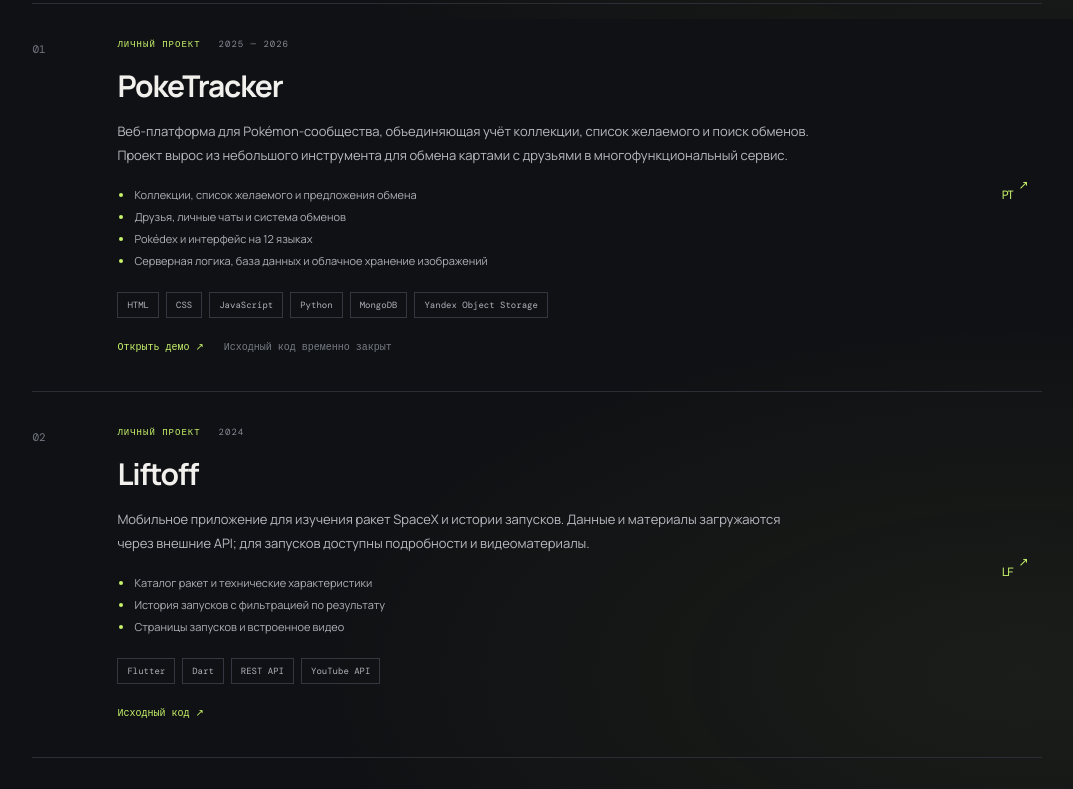
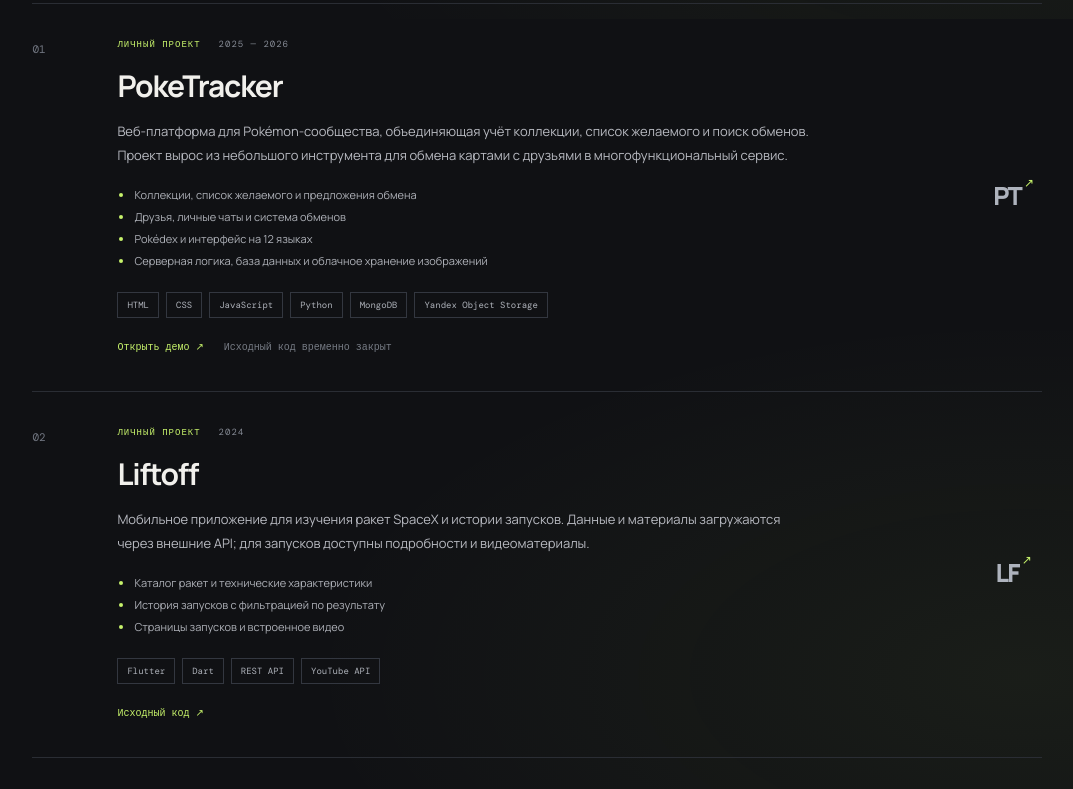
Before and after one commit to YuKanNaKirikabu/YuKanNaKirikabu, a plain HTML site: page index.html in a window 1280 px wide. Shown: the part 1581-2370 px from the top of the page, without its empty margins (103-1176 px from the left). Drawn offline with nearby package versions, Linux system fonts and the light colour scheme.

Commit message:
Refine clickable project monogram styling

```diff
--- a/styles.css
+++ b/styles.css
@@ -107,3 +107,19 @@ body {
     font-size: clamp(2.5rem, 10vw, 3.4rem);
   }
 }
+
+/* Keep project monograms visually distinct from the arrow glyph. */
+.project-mark .project-mark-label {
+  color: #aeb3bd;
+  font: 800 25px/1 var(--sans);
+  letter-spacing: -1.8px;
+  margin: 0;
+}
+.project-mark .project-mark-arrow {
+  color: var(--accent);
+  font: 12px/1 var(--mono);
+  margin: 0;
+}
+@media (max-width: 760px) {
+  .project-mark .project-mark-label { font-size: 21px; }
+}
```
